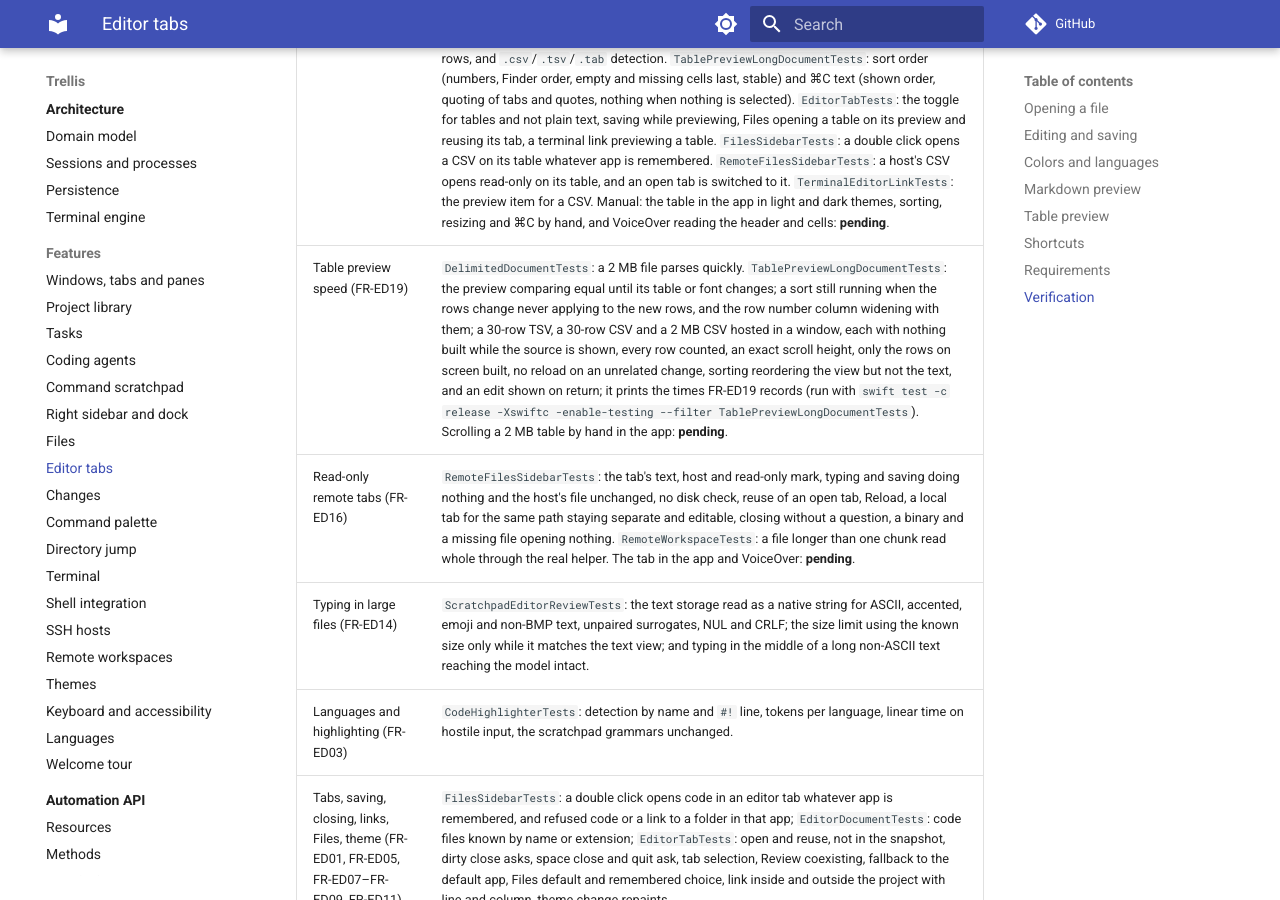
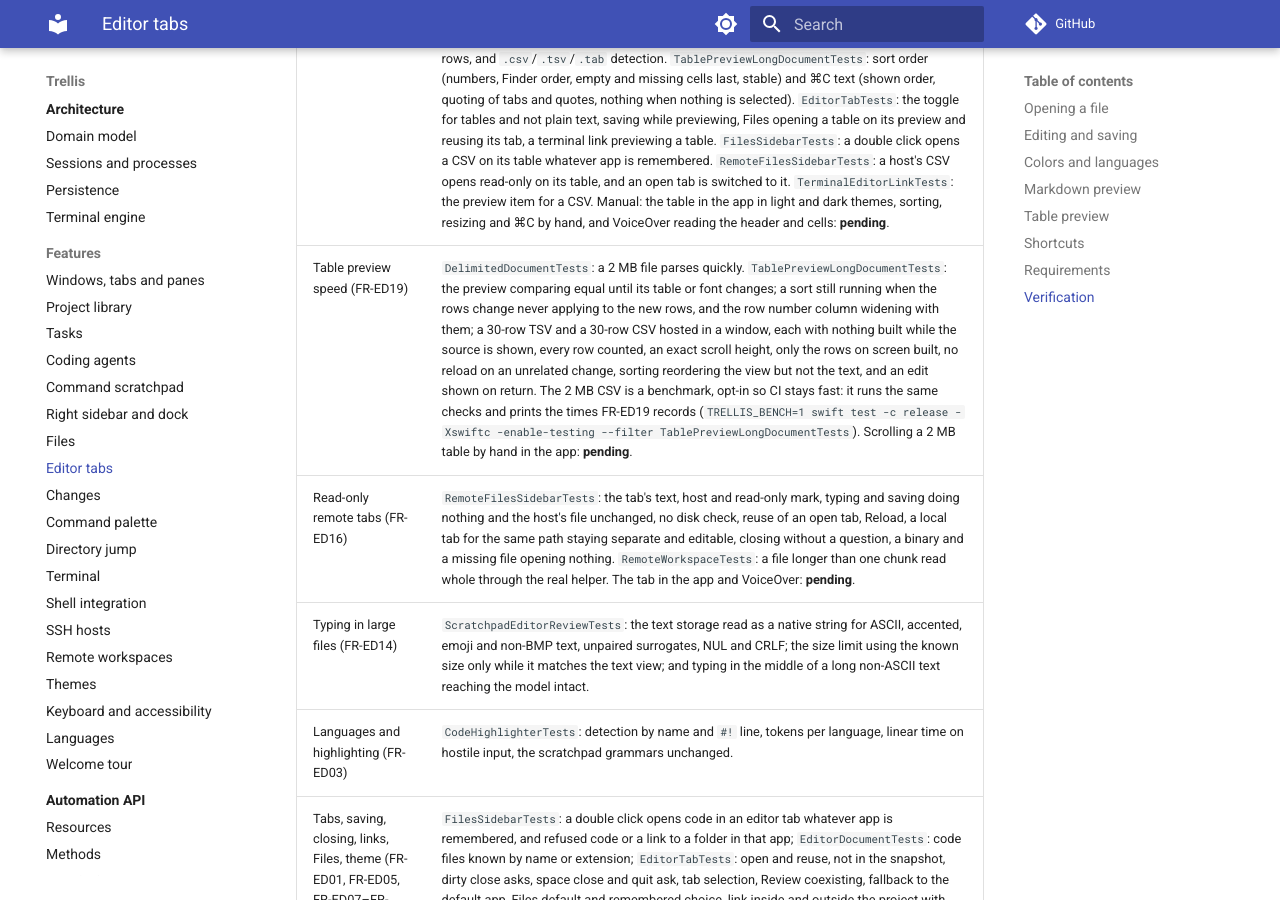
Before and after one commit to bearstouch/trellis, an MkDocs documentation site: the page built from docs/features/editor.md, in a window 1280 px wide and 900 px high, scrolled down 7250 px. Built offline with MkDocs 1.6.1 and Material for MkDocs 9.7.7, drawn with Linux system fonts in a browser that asks for light colours; comment, search, counter and statistics services are not loaded.

Commit message:
test(editor): make the 2 MB table preview test an opt-in benchmark
The hosted 2 MB run is a benchmark, not a CI check, and CI stalled twice
in this part of the suite. It now runs only with TRELLIS_BENCH=1, like
OutputThroughputBenchmarkTests, and writes its file only then. The same
checks still run in CI on a 30-row TSV and CSV
(testSmallTablesShowSortAndIgnoreUnrelatedChanges). Drops the temporary
stderr traces.

Verified: format, lint and build clean; without the flag 4 pass and the
benchmark is skipped (2 s); with TRELLIS_BENCH=1 the benchmark passes.

Co-Authored-By: Claude Opus 5.5 <noreply@anthropic.com>

```diff
--- a/docs/features/editor.md
+++ b/docs/features/editor.md
@@ -136,7 +136,7 @@ only the view, never the text. ⌘C copies the selected rows as tab-separated te
 | Long previews (FR-ED13) | `MarkdownPreviewLongDocumentTests`: block ids with repeated and clashing headings, the preview comparing equal until its text, font or heading link changes, and a short and a 2 400-block document hosted in a window, each showing its full scroll height and scrolling to a `#heading` near its end. |
 | Markdown and table preview from terminal links (FR-ED15) | `TerminalEditorLinkTests`: the menu item only for Markdown or a table the editor may open and only with an editor, choosing it previews the file, a stale gesture opens nothing, a refused or non-Markdown file opens as before. `EditorTabTests`: a new tab opens on its preview, an open tab is reused and switched to it, other files ignore it, a path outside the project is handed back. Manual: right-clicking a `.md` path in the app opens its preview (observed). |
 | Table preview (FR-ED17, FR-ED18) | `DelimitedDocumentTests`: quotes, escapes, line breaks in quotes, LF/CRLF/CR, BOM, blank lines and a quoted empty value, ragged rows kept unpadded, the semicolon guess, an unterminated quote, numeric columns (not `inf` or overflow), each cap and no false truncation, linear time on hostile input including a 1 000-column header over 100 000 short rows, and `.csv`/`.tsv`/`.tab` detection. `TablePreviewLongDocumentTests`: sort order (numbers, Finder order, empty and missing cells last, stable) and ⌘C text (shown order, quoting of tabs and quotes, nothing when nothing is selected). `EditorTabTests`: the toggle for tables and not plain text, saving while previewing, Files opening a table on its preview and reusing its tab, a terminal link previewing a table. `FilesSidebarTests`: a double click opens a CSV on its table whatever app is remembered. `RemoteFilesSidebarTests`: a host's CSV opens read-only on its table, and an open tab is switched to it. `TerminalEditorLinkTests`: the preview item for a CSV. Manual: the table in the app in light and dark themes, sorting, resizing and ⌘C by hand, and VoiceOver reading the header and cells: **pending**. |
-| Table preview speed (FR-ED19) | `DelimitedDocumentTests`: a 2 MB file parses quickly. `TablePreviewLongDocumentTests`: the preview comparing equal until its table or font changes; a sort still running when the rows change never applying to the new rows, and the row number column widening with them; a 30-row TSV, a 30-row CSV and a 2 MB CSV hosted in a window, each with nothing built while the source is shown, every row counted, an exact scroll height, only the rows on screen built, no reload on an unrelated change, sorting reordering the view but not the text, and an edit shown on return; it prints the times FR-ED19 records (run with `swift test -c release -Xswiftc -enable-testing --filter TablePreviewLongDocumentTests`). Scrolling a 2 MB table by hand in the app: **pending**. |
+| Table preview speed (FR-ED19) | `DelimitedDocumentTests`: a 2 MB file parses quickly. `TablePreviewLongDocumentTests`: the preview comparing equal until its table or font changes; a sort still running when the rows change never applying to the new rows, and the row number column widening with them; a 30-row TSV and a 30-row CSV hosted in a window, each with nothing built while the source is shown, every row counted, an exact scroll height, only the rows on screen built, no reload on an unrelated change, sorting reordering the view but not the text, and an edit shown on return. The 2 MB CSV is a benchmark, opt-in so CI stays fast: it runs the same checks and prints the times FR-ED19 records (`TRELLIS_BENCH=1 swift test -c release -Xswiftc -enable-testing --filter TablePreviewLongDocumentTests`). Scrolling a 2 MB table by hand in the app: **pending**. |
 | Read-only remote tabs (FR-ED16) | `RemoteFilesSidebarTests`: the tab's text, host and read-only mark, typing and saving doing nothing and the host's file unchanged, no disk check, reuse of an open tab, Reload, a local tab for the same path staying separate and editable, closing without a question, a binary and a missing file opening nothing. `RemoteWorkspaceTests`: a file longer than one chunk read whole through the real helper. The tab in the app and VoiceOver: **pending**. |
 | Typing in large files (FR-ED14) | `ScratchpadEditorReviewTests`: the text storage read as a native string for ASCII, accented, emoji and non-BMP text, unpaired surrogates, NUL and CRLF; the size limit using the known size only while it matches the text view; and typing in the middle of a long non-ASCII text reaching the model intact. |
 | Languages and highlighting (FR-ED03) | `CodeHighlighterTests`: detection by name and `#!` line, tokens per language, linear time on hostile input, the scratchpad grammars unchanged. |
```
Also changed, not shown: 1 other file.
